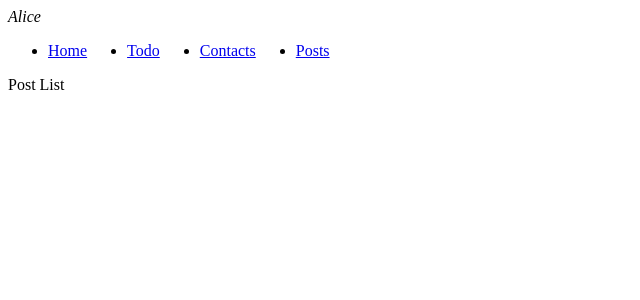
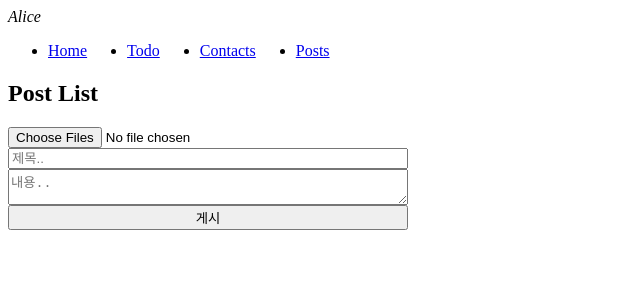
Before and after one commit to kdkcom1234/react-ts-study, a React app: page /posts in a window 1280 px wide. Shown: the top 300 px of the page, without its empty margins (0-640 px from the left). Built offline with nearby package versions, Linux system fonts and the light colour scheme; no server answers.

Commit message:
파일 업로드

```diff
--- a/src/modules/post/PostList/index.tsx
+++ b/src/modules/post/PostList/index.tsx
@@ -1,16 +1,150 @@
 import http from "@/utils/http";
-import { useEffect } from "react";
+import {
+  useEffect,
+  useRef,
+  useState,
+} from "react";
+
+interface PostItem {
+  id: number;
+  title: string;
+  content: string;
+  files: PostFile[];
+}
+
+interface PostFile {
+  contentType: string;
+  originalFileName: String;
+  uuidFileName: string;
+}
+
+function MediaElement({
+  contentType,
+  uuidFileName,
+}: {
+  contentType: string;
+  uuidFileName: string;
+}) {
+  if (contentType.includes("image")) {
+    return (
+      <img
+        width={300}
+        src={`http://localhost:8080/posts/files/${uuidFileName}`}
+      />
+    );
+  } else {
+    return (
+      <video>
+        <source
+          src={`http://localhost:8080/posts/files/${uuidFileName}`}
+          type={contentType}
+        ></source>
+      </video>
+    );
+  }
+}
 
 const PostList = () => {
-  useEffect(() => {
+  const [posts, setPosts] = useState<PostItem[]>(
+    []
+  );
+
+  const fileRef = useRef<HTMLInputElement>();
+  const titleRef = useRef<HTMLInputElement>();
+  const contentRef =
+    useRef<HTMLTextAreaElement>();
+  const formRef = useRef<HTMLFormElement>();
+
+  useEffect(() => {}, []);
+
+  const handlePost = (e: React.FormEvent) => {
+    // 이걸 안하면 현제 페이지에 폼데이터 전송
+    e.preventDefault();
+
+    // multipart/form-data 파일업로드하려면
+    const formData = new FormData();
+
+    Array.from(fileRef.current.files).forEach(
+      (file) => {
+        formData.append("files", file);
+      }
+    );
+
+    formData.append(
+      "title",
+      titleRef.current.value
+    );
+    formData.append(
+      "content",
+      contentRef.current.value
+    );
+
     (async () => {
-      const response = await http.get("/posts");
-      // const response = await http.get("/post");
+      const response = await http.post<PostItem>(
+        "/posts/with-file",
+        formData
+      );
       console.log(response);
+      if (response.status === 201) {
+        formRef.current.reset();
+        setPosts([
+          { ...response.data },
+          ...posts,
+        ]);
+      }
     })();
-  }, []);
+  };
 
-  return <div>Post List</div>;
+  return (
+    <div>
+      <h2>Post List</h2>
+      <form
+        style={{
+          display: "flex",
+          flexDirection: "column",
+          width: "400px",
+        }}
+        onSubmit={handlePost}
+        ref={formRef}
+      >
+        <input
+          type="file"
+          multiple
+          accept="image/*, video/*"
+          ref={fileRef}
+        ></input>
+        <input
+          placeholder="제목.."
+          ref={titleRef}
+        ></input>
+        <textarea
+          placeholder="내용.."
+          ref={contentRef}
+        ></textarea>
+        <button>게시</button>
+      </form>
+      <div>
+        <ul>
+          {posts.map((post) => (
+            <li key={`post-item-${post.id}`}>
+              <h3>{post.title}</h3>
+              <p>{post.content}</p>
+              <div>
+                {post.files.map((file) => (
+                  <MediaElement
+                    uuidFileName={
+                      file.uuidFileName
+                    }
+                    contentType={file.contentType}
+                  />
+                ))}
+              </div>
+            </li>
+          ))}
+        </ul>
+      </div>
+    </div>
+  );
 };
 
 export default PostList;
```
